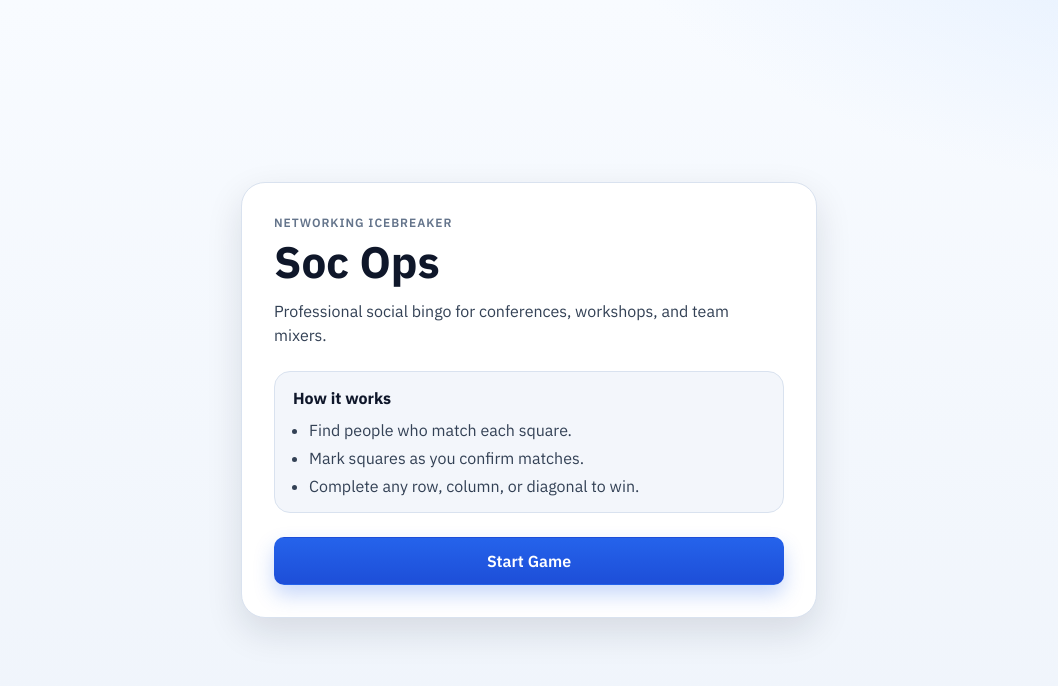
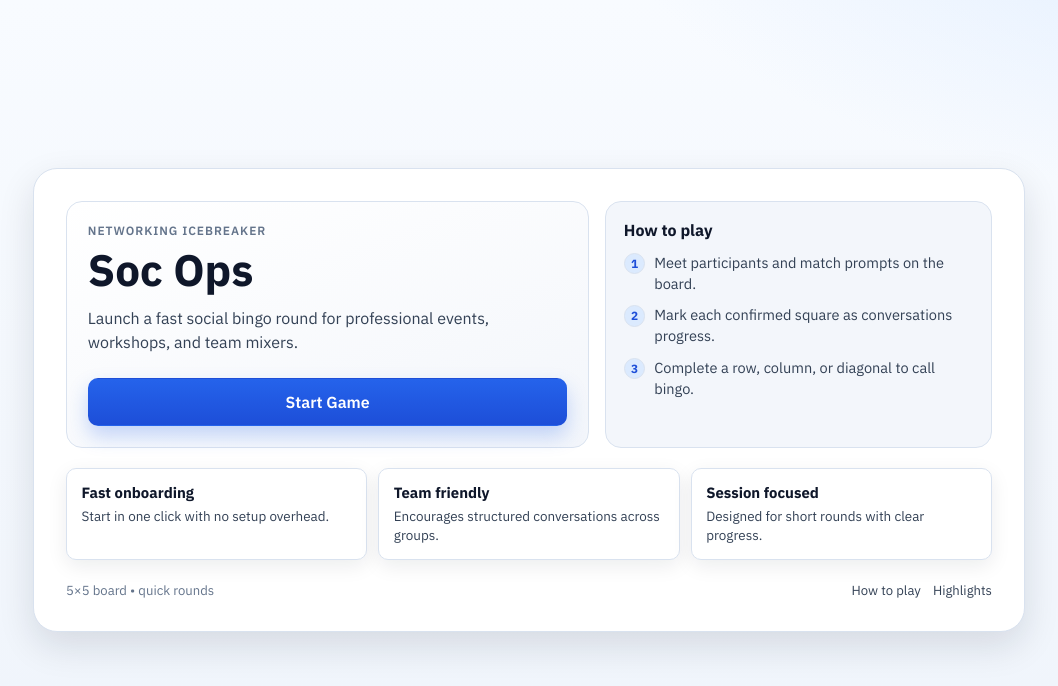
Before and after one commit to fbrase-itk/my-soc-ops-python, a FastAPI app: page / in a window 1280 px wide. Shown: the top 686 px of the page, without its empty margins (111-1169 px from the left). Run offline with FastAPI, Linux system fonts and the light colour scheme.

Commit message:
feat: implement Variation B split landing layout
Agent-Logs-Url: https://github.com/fbrase-itk/my-soc-ops-python/sessions/aafd191a-1953-469a-9714-79ced11b73de

Co-authored-by: fbrase-itk <13256683+fbrase-itk@users.noreply.github.com>

```diff
--- a/app/static/css/app.css
+++ b/app/static/css/app.css
@@ -75,13 +75,156 @@ body {
 }
 
 .start-card {
-    width: min(100%, 36rem);
+    width: min(100%, 62rem);
     background: var(--bg-1);
     border: 1px solid var(--line);
     border-radius: var(--radius-lg);
     box-shadow: var(--shadow-md);
     padding: 2rem;
     animation: enter-up 280ms ease-out;
+}
+
+.start-landing {
+    display: grid;
+    gap: 1.25rem;
+}
+
+.start-hero {
+    display: grid;
+    grid-template-columns: minmax(0, 1.15fr) minmax(0, 0.85fr);
+    gap: 1rem;
+    align-items: stretch;
+}
+
+.start-hero-main {
+    border: 1px solid var(--line);
+    border-radius: var(--radius-md);
+    background: linear-gradient(160deg, var(--bg-1) 0%, var(--bg-0) 100%);
+    padding: 1.3rem;
+    animation: enter-up 280ms ease-out both;
+}
+
+.start-howto {
+    border: 1px solid var(--line);
+    border-radius: var(--radius-md);
+    background: var(--bg-0);
+    padding: 1.1rem;
+    animation: enter-up 320ms ease-out both;
+    animation-delay: 55ms;
+}
+
+.start-howto h2 {
+    margin: 0;
+    font-size: 1rem;
+}
+
+.start-steps {
+    margin: 0.75rem 0 0;
+    padding: 0;
+    list-style: none;
+    display: grid;
+    gap: 0.65rem;
+}
+
+.start-steps li {
+    display: grid;
+    grid-template-columns: auto 1fr;
+    gap: 0.55rem;
+    align-items: start;
+    color: var(--text-1);
+    font-size: 0.91rem;
+    line-height: 1.45;
+}
+
+.step-index {
+    display: grid;
+    place-items: center;
+    width: 1.35rem;
+    height: 1.35rem;
+    margin-top: 0.06rem;
+    border-radius: 999px;
+    border: 1px solid var(--line);
+    color: var(--accent-strong);
+    background: var(--accent-soft);
+    font-size: 0.74rem;
+    font-weight: 700;
+}
+
+.start-feature-rail {
+    display: grid;
+    grid-template-columns: repeat(3, minmax(0, 1fr));
+    gap: 0.7rem;
+}
+
+.start-feature-card {
+    border: 1px solid var(--line);
+    border-radius: var(--radius-sm);
+    background: var(--bg-1);
+    padding: 0.85rem 0.9rem;
+    box-shadow: var(--shadow-sm);
+    transition: transform 150ms ease, box-shadow 180ms ease, border-color 180ms ease;
+    animation: enter-up 340ms ease-out both;
+}
+
+.start-feature-card:nth-child(1) {
+    animation-delay: 85ms;
+}
+
+.start-feature-card:nth-child(2) {
+    animation-delay: 120ms;
+}
+
+.start-feature-card:nth-child(3) {
+    animation-delay: 155ms;
+}
+
+.start-feature-card:hover {
+    transform: translateY(-2px);
+    box-shadow: var(--shadow-md);
+    border-color: var(--accent-soft);
+}
+
+.start-feature-card h3 {
+    margin: 0;
+    font-size: 0.93rem;
+}
+
+.start-feature-card p {
+    margin: 0.35rem 0 0;
+    color: var(--text-1);
+    font-size: 0.84rem;
+    line-height: 1.4;
+}
+
+.start-footer {
+    display: flex;
+    align-items: center;
+    justify-content: space-between;
+    gap: 0.75rem;
+    padding-top: 0.15rem;
+    color: var(--text-2);
+    font-size: 0.82rem;
+}
+
+.start-footer-links {
+    display: inline-flex;
+    flex-wrap: wrap;
+    align-items: center;
+    gap: 0.75rem;
+}
+
+.start-footer a {
+    color: var(--text-1);
+    text-decoration: none;
+}
+
+.start-footer a:hover {
+    color: var(--accent-strong);
+}
+
+.start-footer a:focus-visible {
+    outline: 2px solid var(--text-0);
+    outline-offset: 2px;
 }
 
 .start-kicker,
@@ -106,27 +249,6 @@ body {
     color: var(--text-1);
     font-size: 1rem;
     line-height: 1.5;
-}
-
-.start-rules {
-    margin-top: 1.5rem;
-    border: 1px solid var(--line);
-    background: var(--bg-0);
-    border-radius: var(--radius-md);
-    padding: 1rem 1.125rem;
-}
-
-.start-rules h2 {
-    margin: 0 0 0.75rem;
-    font-size: 1rem;
-}
-
-.start-rules ul {
-    margin: 0;
-    padding-left: 1rem;
-    color: var(--text-1);
-    display: grid;
-    gap: 0.5rem;
 }
 
 .btn {
@@ -394,6 +516,16 @@ body {
     }
 }
 
+@media (max-width: 860px) {
+    .start-hero {
+        grid-template-columns: 1fr;
+    }
+
+    .start-feature-rail {
+        grid-template-columns: repeat(2, minmax(0, 1fr));
+    }
+}
+
 @media (max-width: 520px) {
     .start-shell,
     .game-shell {
@@ -403,6 +535,15 @@ body {
     .start-card {
         padding: 1.25rem;
         border-radius: 18px;
+    }
+
+    .start-feature-rail {
+        grid-template-columns: 1fr;
+    }
+
+    .start-footer {
+        flex-direction: column;
+        align-items: flex-start;
     }
 
     .game-header {
--- a/app/templates/components/start_screen.html
+++ b/app/templates/components/start_screen.html
@@ -1,18 +1,10 @@
 <div id="game-container" class="start-shell" role="main" aria-live="polite">
-    <section class="start-card" aria-labelledby="start-title">
+    <section class="start-card start-landing" aria-labelledby="start-title">
+        <div class="start-hero">
+            <div class="start-hero-main">
                 <p class="start-kicker">Networking Icebreaker</p>
                 <h1 id="start-title" class="start-title">Soc Ops</h1>
-        <p class="start-subtitle">Professional social bingo for conferences, workshops, and team mixers.</p>
-
-        <div class="start-rules" aria-label="How to play">
-            <h2>How it works</h2>
-            <ul>
-                <li>Find people who match each square.</li>
-                <li>Mark squares as you confirm matches.</li>
-                <li>Complete any row, column, or diagonal to win.</li>
-            </ul>
-        </div>
-
+                <p class="start-subtitle">Launch a fast social bingo round for professional events, workshops, and team mixers.</p>
                 <button
                     hx-post="/start"
                     hx-target="#game-container"
@@ -21,5 +13,39 @@
                     aria-label="Start game session">
                     Start Game
                 </button>
+            </div>
+
+            <aside id="start-how-to-play" class="start-howto" aria-label="How to play">
+                <h2>How to play</h2>
+                <ol class="start-steps">
+                    <li><span class="step-index" aria-hidden="true">1</span><span>Meet participants and match prompts on the board.</span></li>
+                    <li><span class="step-index" aria-hidden="true">2</span><span>Mark each confirmed square as conversations progress.</span></li>
+                    <li><span class="step-index" aria-hidden="true">3</span><span>Complete a row, column, or diagonal to call bingo.</span></li>
+                </ol>
+            </aside>
+        </div>
+
+        <section id="start-highlights" class="start-feature-rail" aria-label="Feature highlights">
+            <article class="start-feature-card">
+                <h3>Fast onboarding</h3>
+                <p>Start in one click with no setup overhead.</p>
+            </article>
+            <article class="start-feature-card">
+                <h3>Team friendly</h3>
+                <p>Encourages structured conversations across groups.</p>
+            </article>
+            <article class="start-feature-card">
+                <h3>Session focused</h3>
+                <p>Designed for short rounds with clear progress.</p>
+            </article>
+        </section>
+
+        <footer class="start-footer" aria-label="Session meta">
+            <span>5×5 board • quick rounds</span>
+            <div class="start-footer-links">
+                <a href="#start-how-to-play">How to play</a>
+                <a href="#start-highlights">Highlights</a>
+            </div>
+        </footer>
     </section>
 </div>
```
Lines whose indentation alone changed are shown as unchanged.
